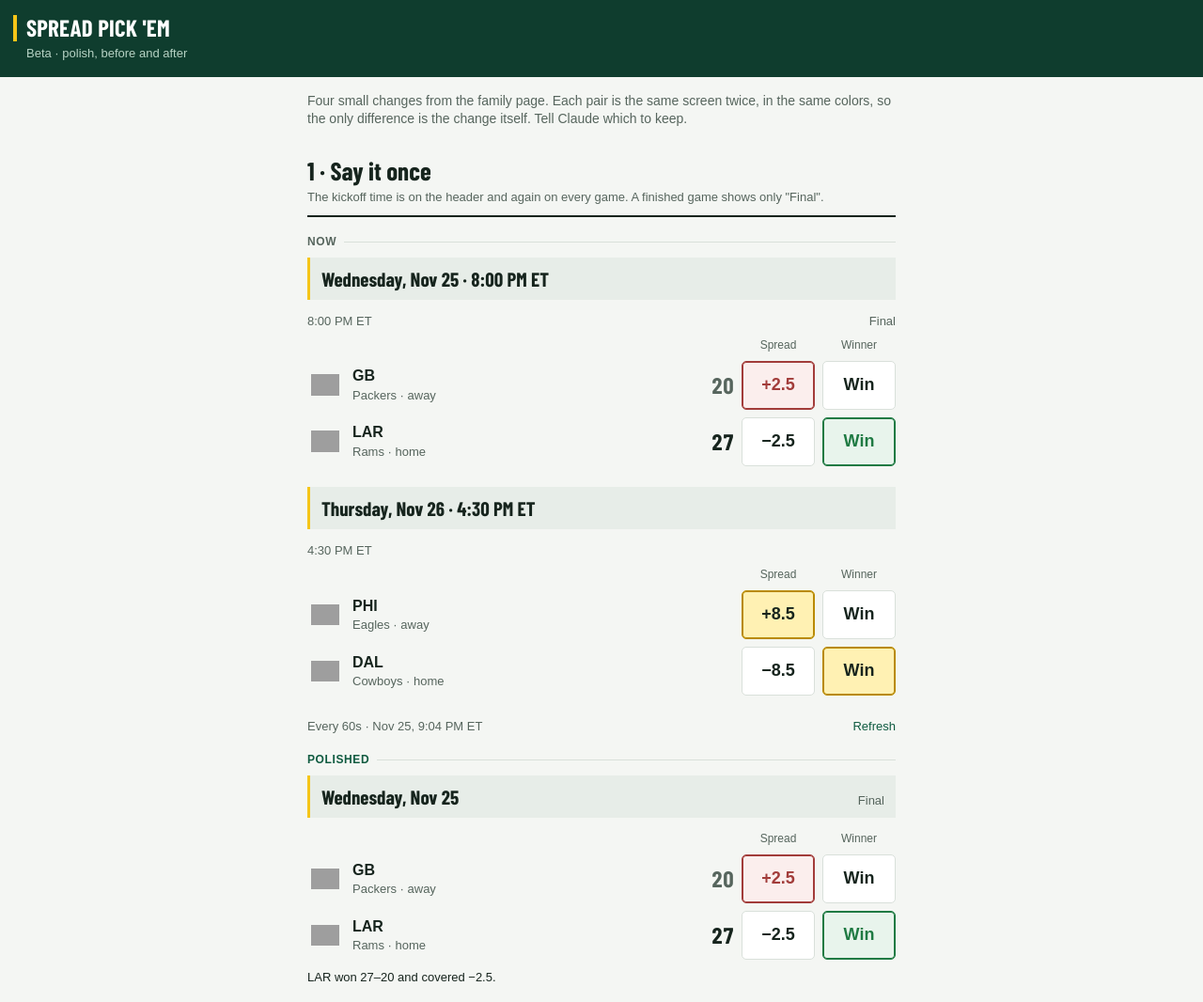
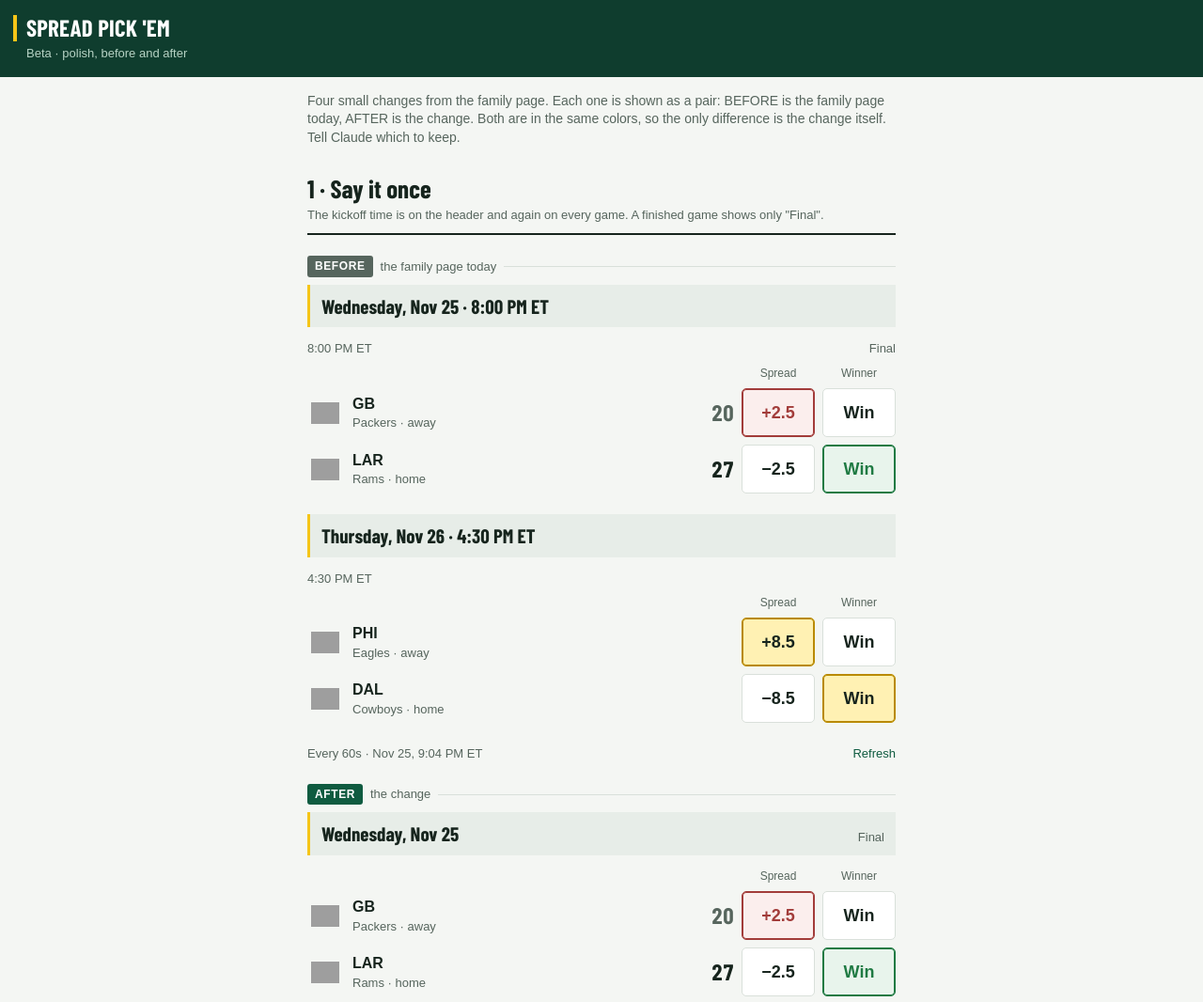
Before and after one commit to jdesim1/spread-pickem, a plain HTML site: page index.html in a window 1280 px wide. Shown: the top 1066 px of the page at 94% size. Drawn offline with nearby package versions, Linux system fonts and the light colour scheme; grey boxes are pictures that could not be loaded.

Commit message:
Polish preview: label each pair BEFORE and AFTER
Co-Authored-By: Claude Fable 5.2 <noreply@anthropic.com>

```diff
--- a/index.html
+++ b/index.html
@@ -27,9 +27,10 @@
   .item { margin:30px 0 0; padding-bottom:10px; border-bottom:2px solid var(--ink); }
   .item h2 { margin:0; font:700 27px/1.1 'Barlow Condensed','Arial Narrow',Arial,sans-serif; }
   .item p { margin:4px 0 0; font-size:13px; color:var(--muted); }
-  .side { display:flex; align-items:center; gap:8px; margin:18px 0 8px; font-size:12px; font-weight:700; letter-spacing:.6px; color:var(--muted); }
+  .side { display:flex; align-items:center; gap:8px; margin:22px 0 8px; font-size:13px; color:var(--muted); }
+  .side b { padding:3px 8px; border-radius:3px; font-size:12px; letter-spacing:.6px; color:var(--card); background:var(--muted); }
   .side::after { content:''; flex:1; border-top:1px solid var(--line); }
-  .side.after { color:var(--link); }
+  .side.after b { background:var(--link); }
   .frame { background:var(--bg); }
 
   .kickoff-block { display:flex; align-items:baseline; justify-content:space-between; gap:10px; margin:0; padding:10px 12px; font:700 21px/1.2 'Barlow Condensed',Arial,sans-serif; background:var(--block-bg); border-left:3px solid var(--rule); }
@@ -89,7 +90,7 @@
 <body>
 <header class="title-row"><h1 class="title">Spread Pick 'Em</h1><div class="season-label">Beta · polish, before and after</div></header>
 <main id="root">
-  <p class="ask">Four small changes from the family page. Each pair is the same screen twice, in the same colors, so the only difference is the change itself. Tell Claude which to keep.</p>
+  <p class="ask">Four small changes from the family page. Each one is shown as a pair: BEFORE is the family page today, AFTER is the change. Both are in the same colors, so the only difference is the change itself. Tell Claude which to keep.</p>
 </main>
 
 <script>
@@ -187,7 +188,7 @@
   }
   function item(n, title, why) { return h('section', { class: 'item' }, [h('h2', { text: n + ' · ' + title }), h('p', { text: why })]); }
   function side(root, label, cls, kids) {
-    root.appendChild(h('div', { class: 'side' + (cls ? ' ' + cls : ''), text: label }));
+    root.appendChild(h('div', { class: 'side' + (cls ? ' ' + cls : '') }, [h('b', { text: label }), h('span', { text: cls ? 'the change' : 'the family page today' })]));
     root.appendChild(h('div', { class: 'frame' }, kids));
   }
 
@@ -195,28 +196,28 @@
 
   // 1. Say it once
   root.appendChild(item(1, 'Say it once', 'The kickoff time is on the header and again on every game. A finished game shows only "Final".'));
-  side(root, 'NOW', '', [block(G.final, false), game(G.final, { time: true }), block(G.open1, false), game(G.open1, { time: true }),
+  side(root, 'BEFORE', '', [block(G.final, false), game(G.final, { time: true }), block(G.open1, false), game(G.open1, { time: true }),
     h('div', { class: 'meta-line' }, [h('span', { text: 'Every 60s · Nov 25, 9:04 PM ET' }), h('span', { text: 'Refresh' })])]);
-  side(root, 'POLISHED', 'after', [block(G.final, true), game(G.final, { sentence: true }), block(G.open1, true), game(G.open1, {}),
+  side(root, 'AFTER', 'after', [block(G.final, true), game(G.final, { sentence: true }), block(G.open1, true), game(G.open1, {}),
     h('div', { class: 'meta-line' }, [h('span', { text: 'Updates every minute · 9:04 PM ET' }), h('span', { text: 'Refresh' })])]);
 
   // 2. Drawn marks, not emoji
   root.appendChild(item(2, 'Drawn marks, not emoji', 'An emoji padlock looks different on every phone. Right and wrong are shown by color alone.'));
-  side(root, 'NOW', '', [block(G.live, true), game(G.live, { lock: 'emoji' }), block(G.final, true), game(G.final, { sentence: true })]);
-  side(root, 'POLISHED', 'after', [block(G.live, true), game(G.live, { lock: 'drawn' }), block(G.final, true), game(G.final, { sentence: true, marks: true })]);
+  side(root, 'BEFORE', '', [block(G.live, true), game(G.live, { lock: 'emoji' }), block(G.final, true), game(G.final, { sentence: true })]);
+  side(root, 'AFTER', 'after', [block(G.live, true), game(G.live, { lock: 'drawn' }), block(G.final, true), game(G.final, { sentence: true, marks: true })]);
 
   // 3. Over/under in one place
   root.appendChild(item(3, 'Over/under in one place', 'You asked for it on the Monday total-points guess. Under all 16 games it is 16 extra lines.'));
-  side(root, 'NOW', '', [block(G.open1, true), game(G.open1, { total: true }), block(G.open2, true), game(G.open2, { total: true }), tbCard(true)]);
-  side(root, 'POLISHED', 'after', [block(G.open1, true), game(G.open1, {}), block(G.open2, true), game(G.open2, {}), tbCard(true)]);
+  side(root, 'BEFORE', '', [block(G.open1, true), game(G.open1, { total: true }), block(G.open2, true), game(G.open2, { total: true }), tbCard(true)]);
+  side(root, 'AFTER', 'after', [block(G.open1, true), game(G.open1, {}), block(G.open2, true), game(G.open2, {}), tbCard(true)]);
 
   // 4. No tables of dashes
   root.appendChild(item(4, 'No tables of dashes', 'Before the first result the Scoreboard is a table of ones and dashes (the family page tonight).'));
   var players = [['Joe', 15], ['Dylan', 9], ['Alex', 15], ['Sam', 0]];
   var rows = players.map(function (p) { return h('tr', null, [h('td', { text: '1' }), h('td', { text: p[0] }), h('td', { text: '—' }), h('td', { text: '' })]); });
-  side(root, 'NOW', '', [h('div', { class: 'sb-h' }, [h('h3', { text: 'Week 12' }), h('span', { text: '0 of 15 final' })]),
+  side(root, 'BEFORE', '', [h('div', { class: 'sb-h' }, [h('h3', { text: 'Week 12' }), h('span', { text: '0 of 15 final' })]),
     h('table', null, [h('thead', null, [h('tr', null, [h('th', { text: '#' }), h('th', { text: 'Player' }), h('th', { text: 'Record' }), h('th', { text: 'Status' })])]), h('tbody', null, rows)])]);
-  side(root, 'POLISHED', 'after', [h('div', { class: 'sb-h' }, [h('h3', { text: 'Week 12' }), h('span', { text: 'First kickoff Thu 1:00 PM ET' })]),
+  side(root, 'AFTER', 'after', [h('div', { class: 'sb-h' }, [h('h3', { text: 'Week 12' }), h('span', { text: 'First kickoff Thu 1:00 PM ET' })]),
     h('div', { class: 'banner' }, [h('strong', { text: 'No games are final yet' }), h('small', { text: 'Standings appear with the first result.' })]),
     h('div', { class: 'picked-title', text: 'Games picked so far' }),
     h('div', { class: 'picked' }, players.map(function (p) { return h('div', { class: p[1] === 15 ? 'all' : '' }, [p[0], h('span', { text: p[1] + ' of 15' })]); }))]);
```
